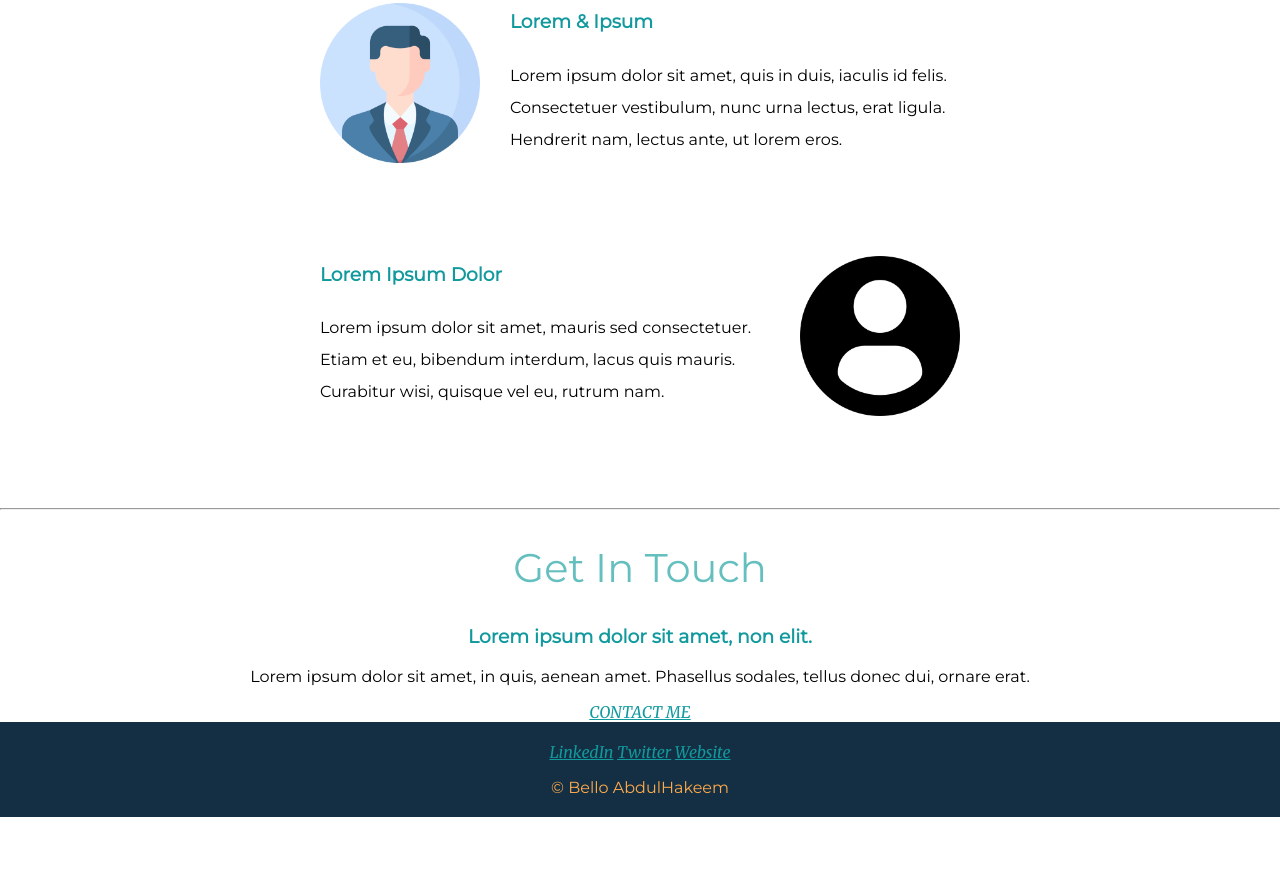
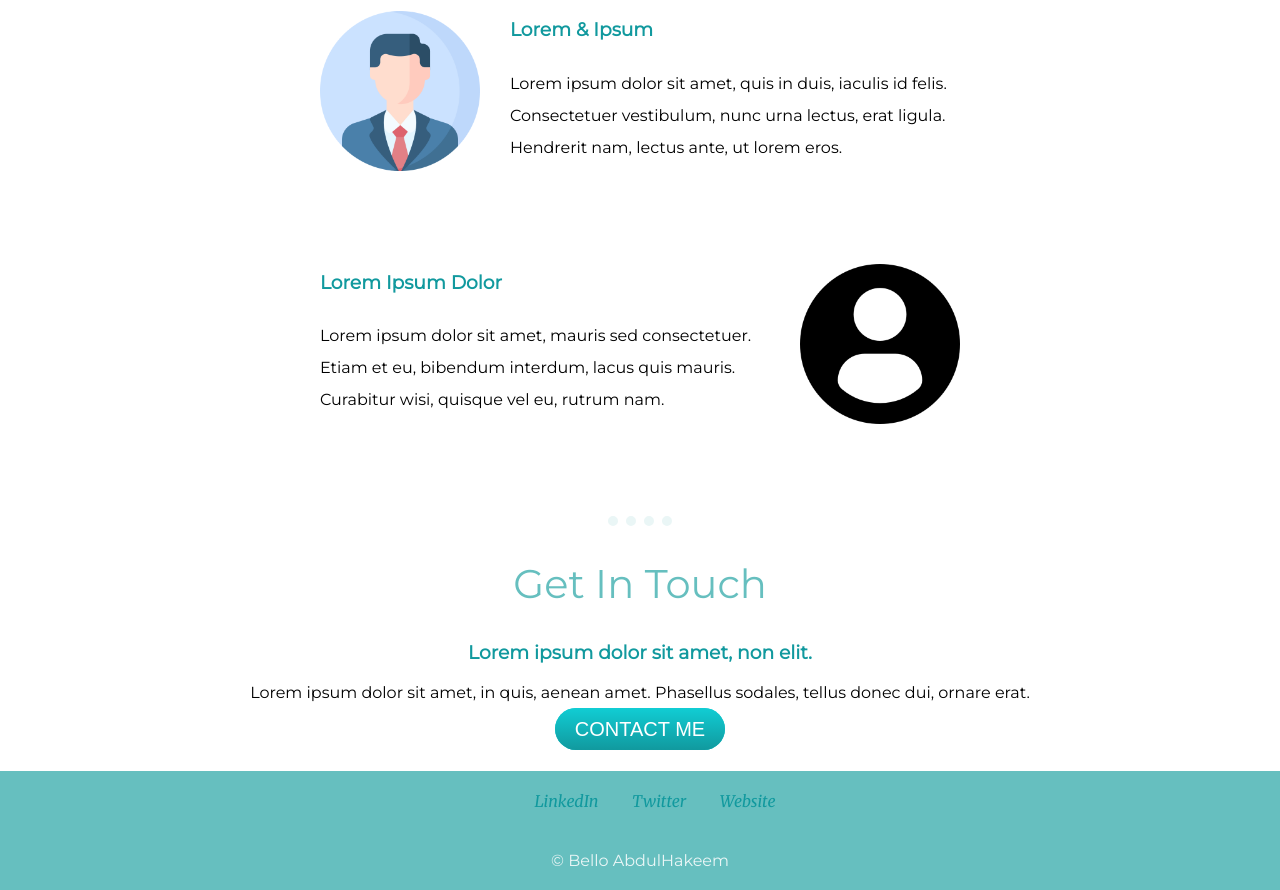
Before and after one commit to officialalkenes/Udemy-Learn, a plain HTML site: page css-mysite/index.html in a window 1280 px wide. Shown: the part 1536-2426 px from the top of the page. Before the commit the page ends 2353 px from the top, so only its background shows below. Drawn offline with Linux system fonts and the light colour scheme.

Commit message:
Updating Portfolio website Basic Level part 1

```diff
--- a/css-mysite/css/styles.css
+++ b/css-mysite/css/styles.css
@@ -26,8 +26,17 @@ p {
     font-family: 'Montserrat', sans-serif;
 }
 a {
-    color: #11999E;;
+    color: #11999E;
+    padding-left: 30px;
+    text-decoration: none;
 }
+
+a:hover {
+    color: #2E4C6D;
+    padding-left: 30px;
+    text-decoration: none;
+}
+
 h3 {
     font-family: 'Montserrat', sans-serif;
     color: #11999E;
@@ -73,17 +82,23 @@ h3 {
     width: 800px;
 }
 
+.middle-container {
+    margin-bottom: 30px;
+}
+
 .bottom-container {
-    background-color: #142F43;
+    background-color: #66BFBF;
     color: #FFAB4C;
     padding-top: 20px;
     margin-bottom: 0;
 }
 
 .copyright {
-    margin-bottom: 0;
-    padding-bottom: 20px;
+    margin: 20px 0 0;
+    padding: 20px;
+    color: #EAF6F6;
 }
+
 
 .skill-row {
     width: 50%;
@@ -91,3 +106,41 @@ h3 {
     text-align: left;
     line-height: 2;
 }
+
+.btn {
+    background: #11cdd4;
+    background-image: -webkit-linear-gradient(top, #11cdd4, #11999e);
+    background-image: -moz-linear-gradient(top, #11cdd4, #11999e);
+    background-image: -ms-linear-gradient(top, #11cdd4, #11999e);
+    background-image: -o-linear-gradient(top, #11cdd4, #11999e);
+    background-image: linear-gradient(to bottom, #11cdd4, #11999e);
+    -webkit-border-radius: 28;
+    -moz-border-radius: 28;
+    border-radius: 28px;
+    font-family: Arial;
+    color: #ffffff;
+    font-size: 20px;
+    padding: 10px 20px 10px 20px;
+    text-decoration: none;
+  }
+
+  .btn:hover {
+    background: #30e3cb;
+    background-image: -webkit-linear-gradient(top, #30e3cb, #2bc4ad);
+    background-image: -moz-linear-gradient(top, #30e3cb, #2bc4ad);
+    background-image: -ms-linear-gradient(top, #30e3cb, #2bc4ad);
+    background-image: -o-linear-gradient(top, #30e3cb, #2bc4ad);
+    background-image: linear-gradient(to bottom, #30e3cb, #2bc4ad);
+    text-decoration: none;
+  }
+
+
+hr {
+    color: #EAF6F6;
+    border-style: none;
+    border-top-style: dotted;
+    border-width: 10px;
+    height: 0px;
+    width: 5%;
+    margin: 20px auto;
+}
```
